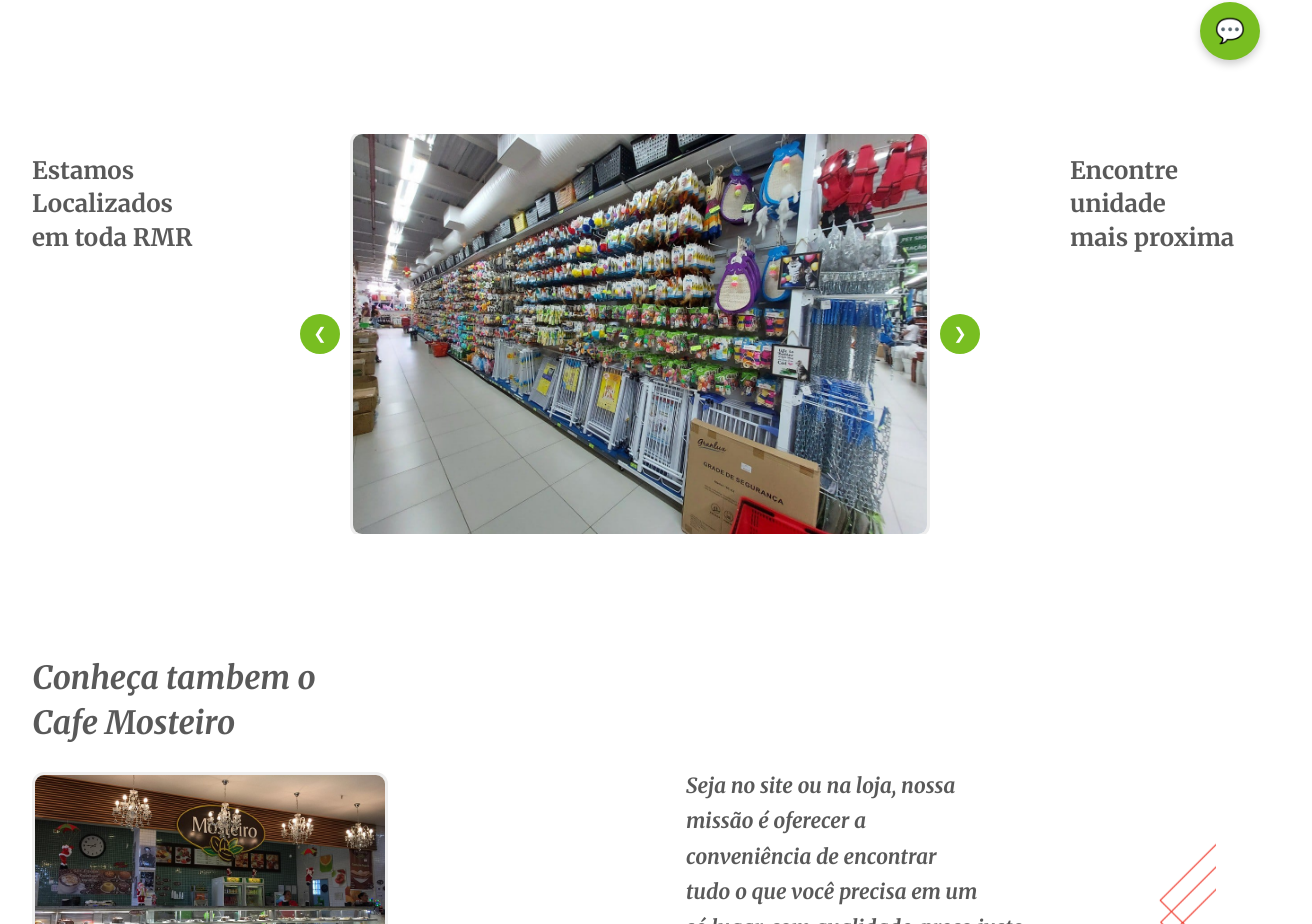
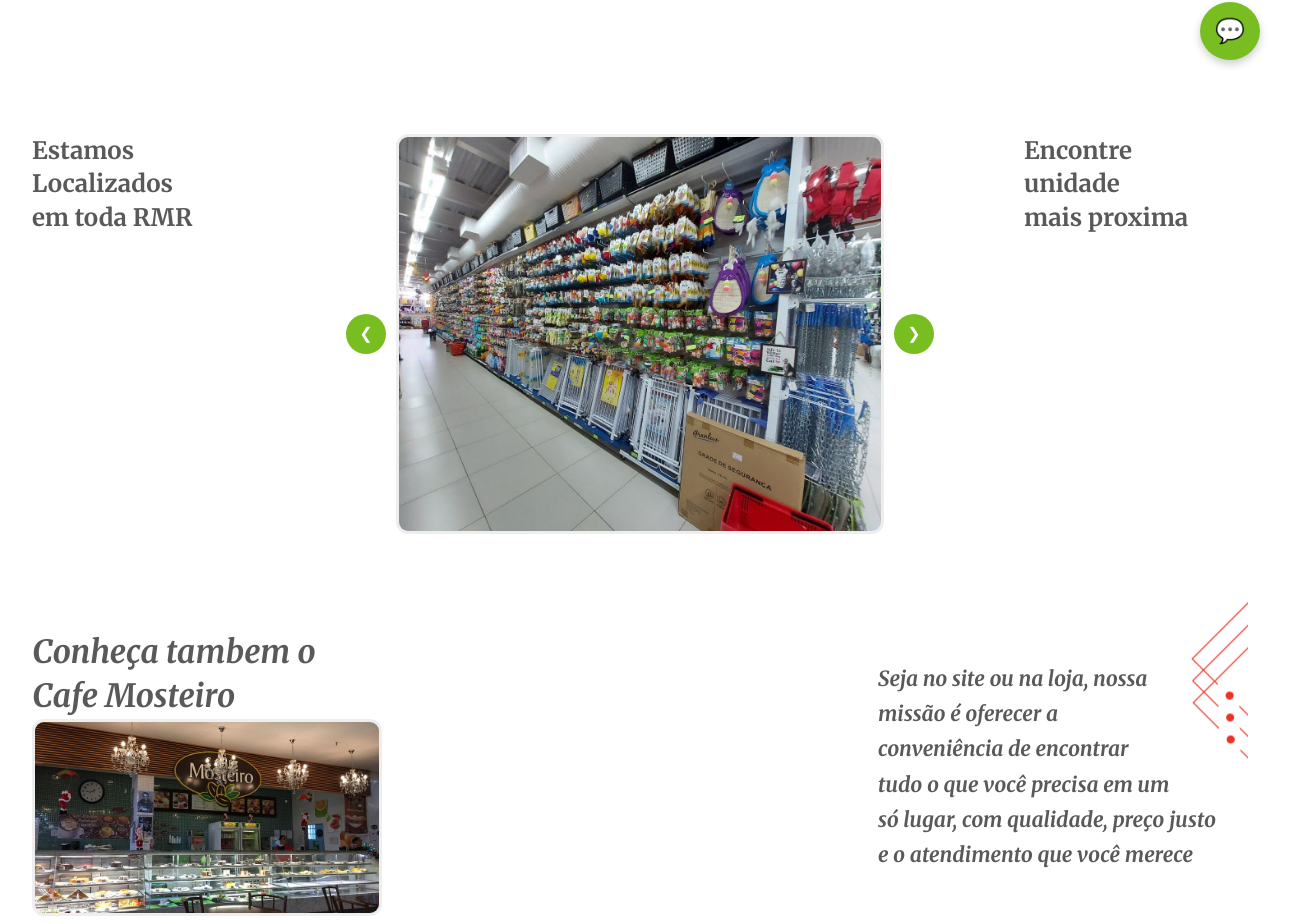
Before and after one commit to Mareaturbo2/pj2-atacado-reactJS, a React (Vite) app in the folder atacado-pj/: page /quem-somos in a window 1280 px wide. Shown: the part 720-1644 px from the top of the page, 1312 px wide, since content can reach past the window. Built offline with nearby package versions, Linux system fonts and the light colour scheme.

Commit message:
quemSomos93%

```diff
--- a/atacado-pj/src/global.css
+++ b/atacado-pj/src/global.css
@@ -1,8 +1,15 @@
+*{
+  margin: 0;
+  padding: 0;
+  box-sizing: border-box;
+
+}
+
 :root{
     --white: #fff
 
 }
-html, body, #root {
+html, body{
     height: 100%;
     margin: 0;
     padding: 0;
--- a/atacado-pj/src/pages/QuemSomos/QuemSomos.jsx
+++ b/atacado-pj/src/pages/QuemSomos/QuemSomos.jsx
@@ -9,6 +9,7 @@ import cafe from '../../assets/cafemosteiro.jpg';
 import bkverde from './assets/bckgrnd-verde.svg'
 import bkvermelho from './assets/bckgrnd-vermelho.svg'
 import bolv from './assets/Detalhe.svg'
+import bolVerde from './assets/Detalhe-Bolas_verdes.svg'
 
 export default function QuemSomos() {
   const images = [Atacado1, Atacado2, Atacado4, Atacado5];
@@ -126,17 +127,17 @@ export default function QuemSomos() {
         <section className={styles.linhaTres}>
         <div className={styles.textoDireita}>
         <p className={styles.paragrafo}>
-          <br />
-          <br />
           Seja no site ou na loja, nossa <br/>
           missão é oferecer a<br/>
           conveniência de encontrar<br/>
           tudo o que você precisa em um<br/>
           só lugar, com qualidade, preço justo<br/>
-          e o atendimento que você merece<br/>
+          e o atendimento que você merece
        </p>
         </div>
-          <img className={styles.imgCantoDir} src={bkvermelho} alt="Detalhe decorativo" />
+          <img className={styles.imgCantoDir}
+          src={bkvermelho}
+          alt="Detalhe decorativo" />
        </section>
       </section>
 
--- a/atacado-pj/src/pages/QuemSomos/QuemSomos.module.css
+++ b/atacado-pj/src/pages/QuemSomos/QuemSomos.module.css
@@ -3,7 +3,7 @@
   justify-content: space-between;
   align-items: flex-start;
   gap: 5rem;
-  max-width: 1400px;
+  max-width: 87.5rem;
   margin: 0 auto;
   padding: 3rem 2rem;
 
@@ -14,21 +14,19 @@
   justify-content: space-between;
   align-items: flex-start;
   gap: 5rem;
-  max-width: 2700px;
+  max-width: 168.75rem;
   margin: 0 auto;
   padding: 3rem 2rem;
   position: relative;
 
 }
 .linhaTres {
+  position: relative; /* necessário para posicionamento absoluto funcionar */
   display: flex;
-  justify-content: flex-start;
+  justify-content: flex-end;
   align-items: flex-start;
-  gap: 2rem;
-  margin: 0 auto;
-  padding: 3rem 2rem;
-  position: relative;
-
+  padding: 2rem;
+  min-height: 300px; /* ajuste conforme necessário */
 }
 
 .textoEsquerda,
@@ -69,17 +67,17 @@
 
 .carousel-wrapper {
   position: relative;
-  width: 90%;
-  max-width: 700px;
+  width: 50%;
+  max-width: 43.75rem;
   margin: 0 auto;
   overflow: hidden;
-  padding: 0 60px;
+  padding: 0 3.75rem;
   box-sizing: border-box;
 }
 
 .carousel {
   width: 100%;
-  height: 400px;
+  height: 25rem;
   display: flex;
   align-items: center;
   justify-content: center;
@@ -174,9 +172,9 @@
   z-index: 10000; /* garante que fique sobre outros elementos */
 }
 .imgCantoDir {
-  display: flex; /* ou absolute */
-  top: -1rem;
-  right: -1rem;
-  width: 10rem;
-  z-index: 2; /* garante que fique sobre outros elementos */
+  position: absolute;
+  bottom: 0;
+  right: 0;
+  width: 10rem; /* ajuste conforme o tamanho da imagem */
+  height: auto;
 }
```
Also changed, not shown: 1 other file (tests, documents, lock files or other folders).
